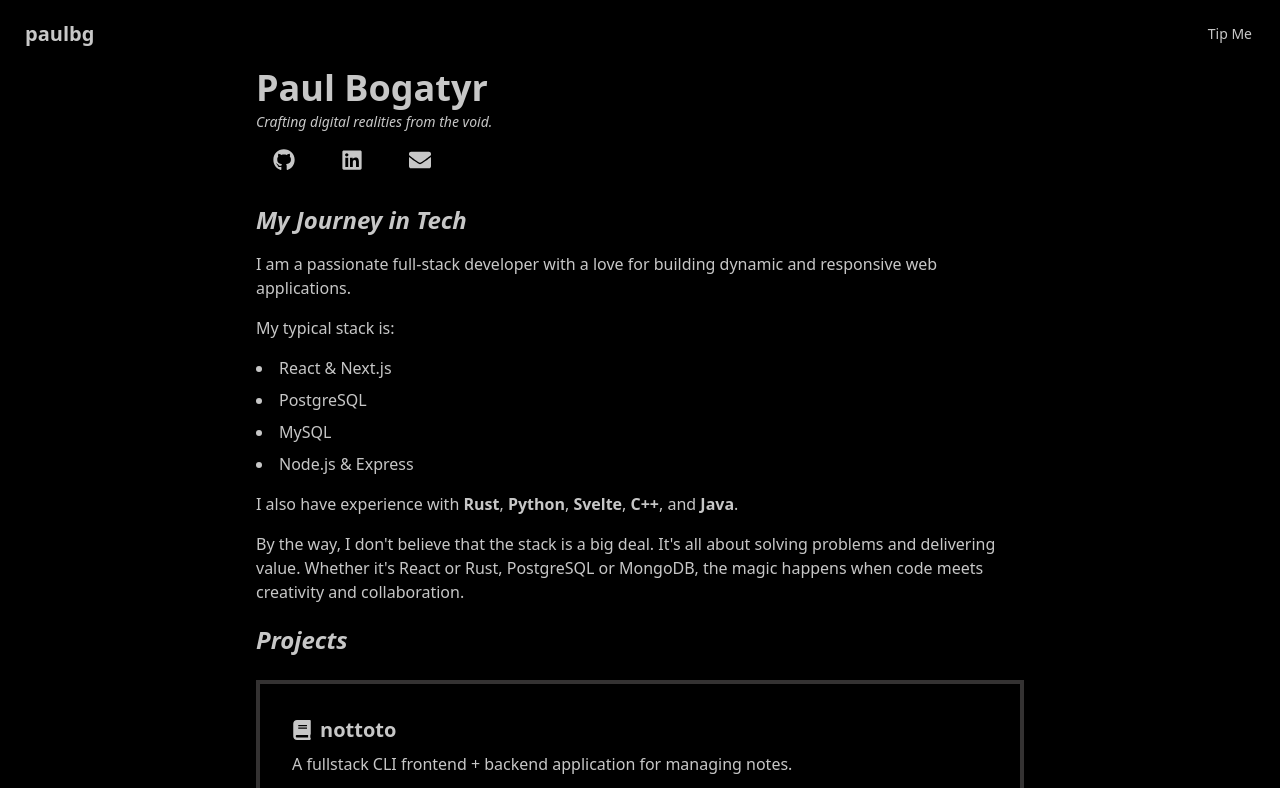
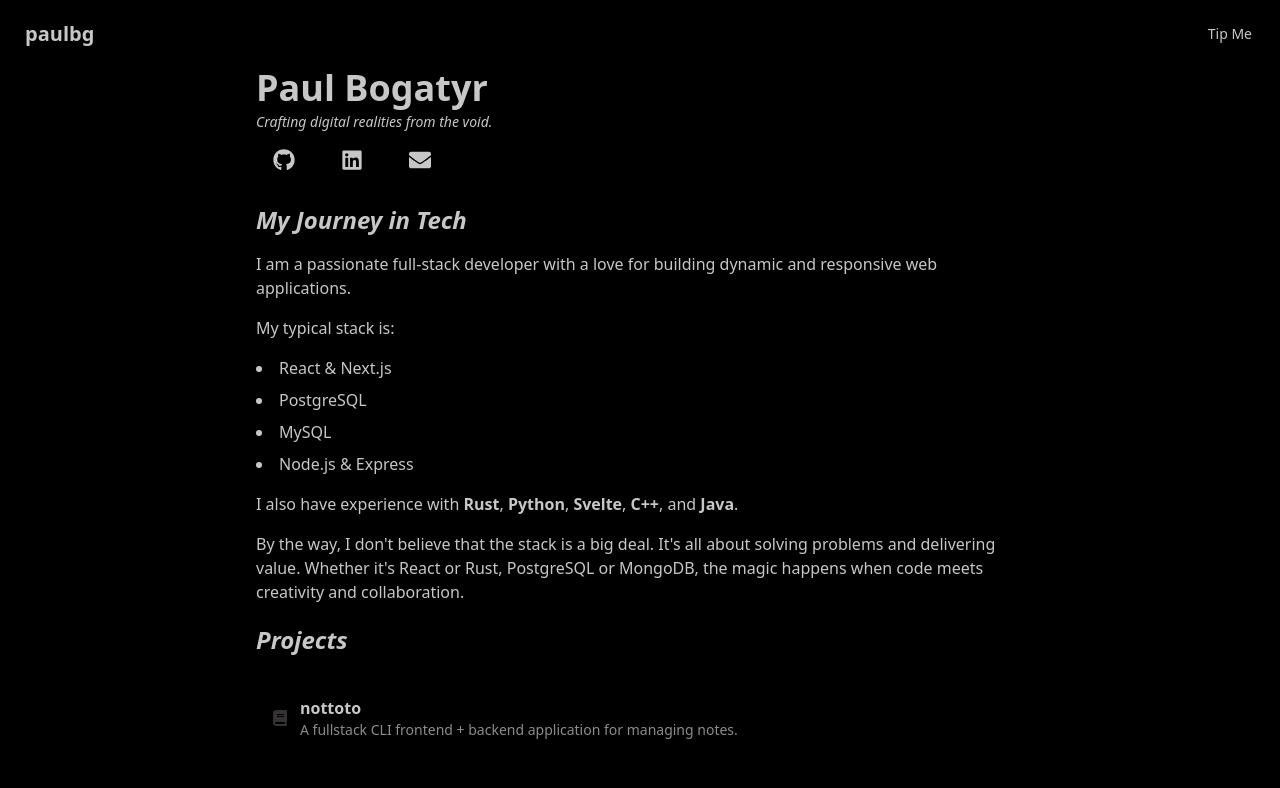
Before and after one commit to paulbgtr/paulbg, a Next.js app: page / in a window 1280 px wide. Shown: the top 788 px of the page. Built offline with nearby package versions, Linux system fonts and the light colour scheme.

Commit message:
chore: simplify project list's layout

```diff
--- a/src/components/pageRelated/index/Projects/Project.tsx
+++ b/src/components/pageRelated/index/Projects/Project.tsx
@@ -12,14 +12,12 @@ export const Project = ({
   link: string;
 }) => {
   return (
-    <Link href={link}>
-      <div className="h-full duration-200 border-4 shadow-md hover:bg-primary border-primary card bg-base-100">
-        <div className="card-body">
-          <h2 className="card-title">
-            {icon}
-            {title}
-          </h2>
-          <p>{description}</p>
+    <Link href={link} className="block p-4 transition-colors hover:bg-base-200">
+      <div className="flex items-center gap-3">
+        <span className="text-primary">{icon}</span>
+        <div>
+          <h3 className="font-bold">{title}</h3>
+          <p className="text-sm text-base-content/70">{description}</p>
         </div>
       </div>
     </Link>
```
